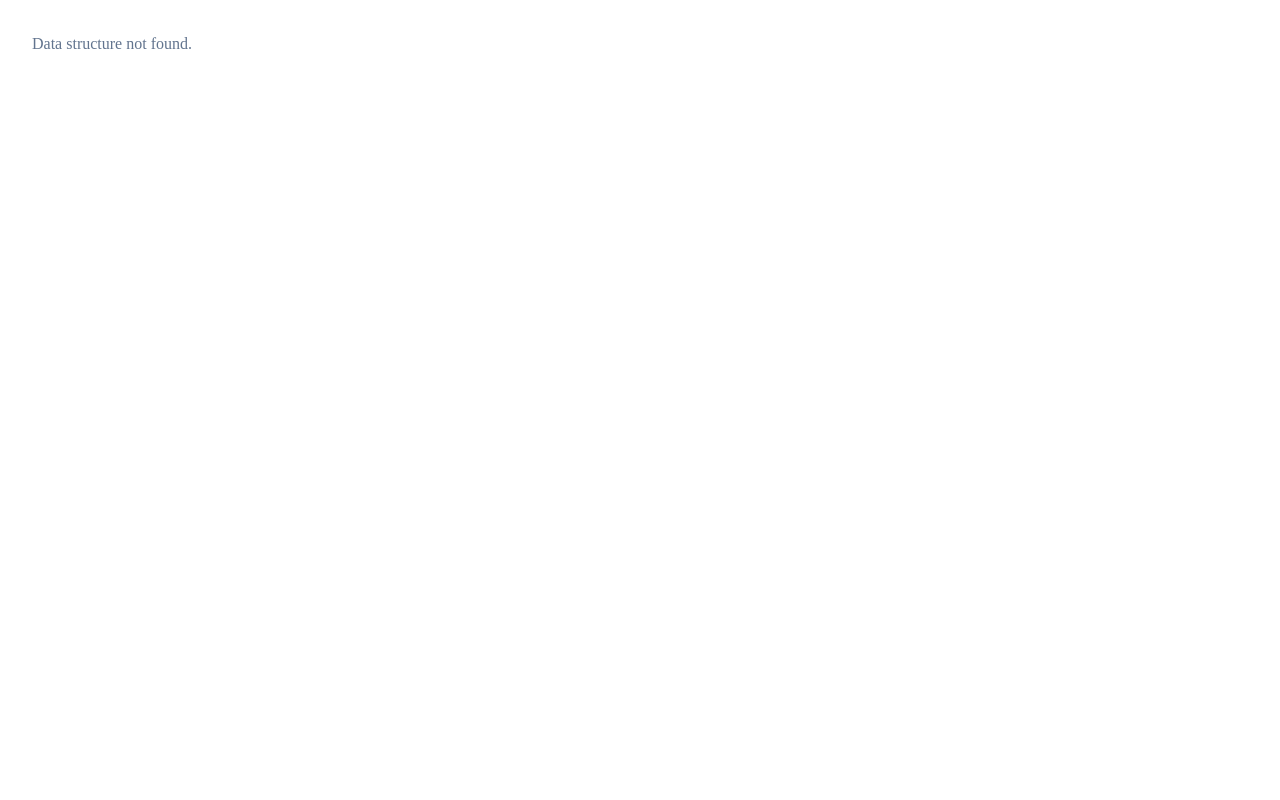
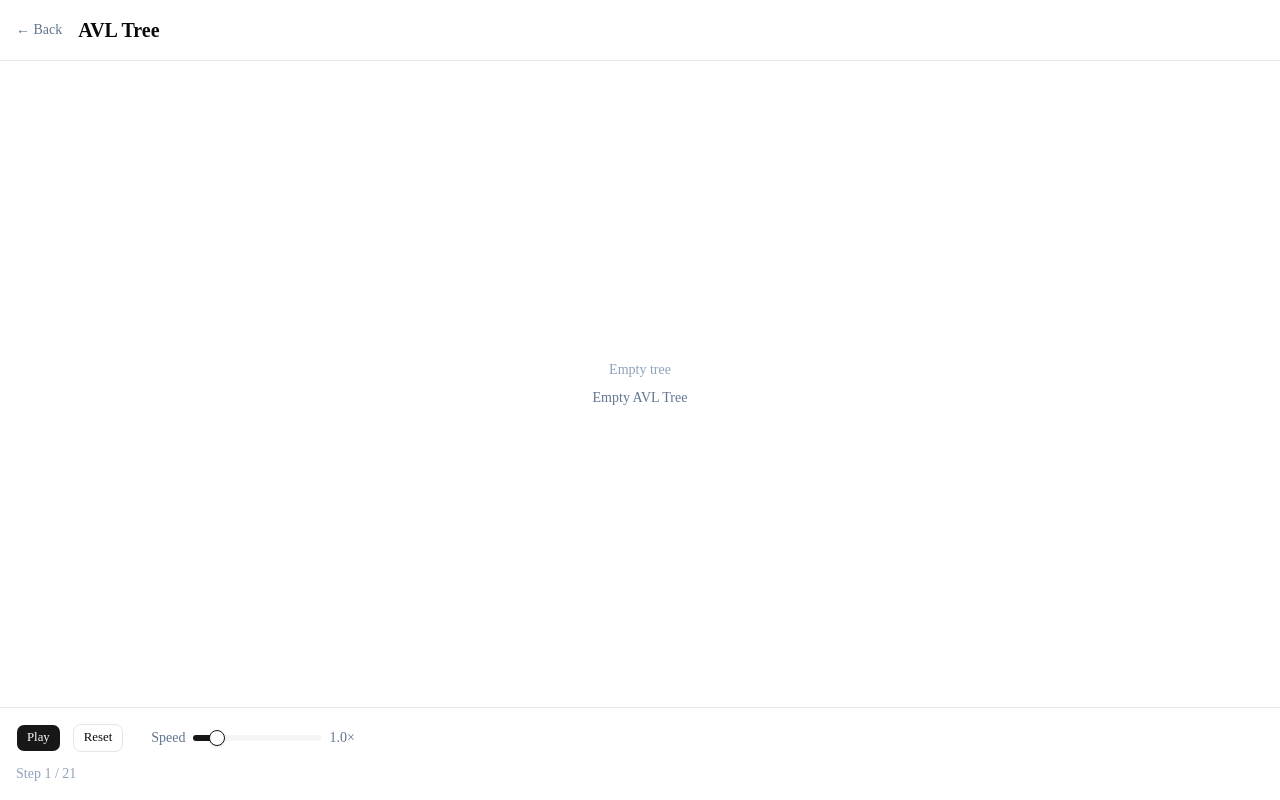
Before and after one commit to omarchouman/data-structures-and-algorithms, a Next.js app in the folder visualizer/: page /data-structures/avl-tree in a window 1280 px wide. Before the commit this address had no page. Built offline with nearby package versions, Linux system fonts and the light colour scheme.

Commit message:
[Addition] DSA Visualizer — Data structures page handles all 12 DS

```diff
--- a/visualizer/app/data-structures/[ds]/page.tsx
+++ b/visualizer/app/data-structures/[ds]/page.tsx
@@ -4,24 +4,63 @@ import Link from "next/link";
 import { useMemo } from "react";
 import { useAnimationPlayer } from "@/components/player/useAnimationPlayer";
 import { AnimationPlayer } from "@/components/player/AnimationPlayer";
+
 import { StackVisualizer } from "@/components/visualizers/StackVisualizer";
 import { QueueVisualizer } from "@/components/visualizers/QueueVisualizer";
+import { LinkedListVisualizer } from "@/components/visualizers/LinkedListVisualizer";
+import { DynamicArrayVisualizer } from "@/components/visualizers/DynamicArrayVisualizer";
+import { DequeVisualizer } from "@/components/visualizers/DequeVisualizer";
+import { HashTableVisualizer } from "@/components/visualizers/HashTableVisualizer";
+import { BSTVisualizer } from "@/components/visualizers/BSTVisualizer";
+import { AVLVisualizer } from "@/components/visualizers/AVLVisualizer";
+import { HeapVisualizer } from "@/components/visualizers/HeapVisualizer";
+import { TrieVisualizer } from "@/components/visualizers/TrieVisualizer";
+import { UnionFindVisualizer } from "@/components/visualizers/UnionFindVisualizer";
+import { SegmentTreeVisualizer } from "@/components/visualizers/SegmentTreeVisualizer";
+
 import { generateStackSteps } from "@/lib/algorithms/dataStructures/stack";
 import { generateQueueSteps } from "@/lib/algorithms/dataStructures/queue";
-import { StackStep, QueueStep } from "@/lib/types";
+import { generateLinkedListSteps } from "@/lib/algorithms/dataStructures/linkedList";
+import { generateDynamicArraySteps } from "@/lib/algorithms/dataStructures/dynamicArray";
+import { generateDequeSteps } from "@/lib/algorithms/dataStructures/deque";
+import { generateHashTableSteps } from "@/lib/algorithms/dataStructures/hashTable";
+import { generateBSTSteps } from "@/lib/algorithms/dataStructures/bst";
+import { generateAVLSteps } from "@/lib/algorithms/dataStructures/avlTree";
+import { generateHeapSteps } from "@/lib/algorithms/dataStructures/heap";
+import { generateTrieSteps } from "@/lib/algorithms/dataStructures/trie";
+import { generateUnionFindSteps } from "@/lib/algorithms/dataStructures/unionFind";
+import { generateSegmentTreeSteps } from "@/lib/algorithms/dataStructures/segmentTree";
 
-const DS_CONFIG = {
-  stack: { label: "Stack", generate: generateStackSteps },
-  queue: { label: "Queue", generate: generateQueueSteps },
-} as const;
+import {
+  StackStep, QueueStep, LinkedListStep, DynamicArrayStep, DequeStep,
+  HashTableStep, BSTStep, AVLStep, HeapStep, TrieStep, UnionFindStep, SegmentTreeStep,
+} from "@/lib/types";
 
-type DSKey = keyof typeof DS_CONFIG;
+type AnyStep =
+  | StackStep | QueueStep | LinkedListStep | DynamicArrayStep | DequeStep
+  | HashTableStep | BSTStep | AVLStep | HeapStep | TrieStep | UnionFindStep | SegmentTreeStep;
+
+const DS_CONFIG: Record<string, { label: string; generate: () => AnyStep[] }> = {
+  stack:          { label: "Stack",          generate: generateStackSteps as () => AnyStep[] },
+  queue:          { label: "Queue",          generate: generateQueueSteps as () => AnyStep[] },
+  "linked-list":  { label: "Linked List",    generate: generateLinkedListSteps as () => AnyStep[] },
+  "dynamic-array":{ label: "Dynamic Array",  generate: generateDynamicArraySteps as () => AnyStep[] },
+  deque:          { label: "Deque",          generate: generateDequeSteps as () => AnyStep[] },
+  "hash-table":   { label: "Hash Table",     generate: generateHashTableSteps as () => AnyStep[] },
+  bst:            { label: "Binary Search Tree", generate: generateBSTSteps as () => AnyStep[] },
+  "avl-tree":     { label: "AVL Tree",       generate: generateAVLSteps as () => AnyStep[] },
+  heap:           { label: "Heap",           generate: generateHeapSteps as () => AnyStep[] },
+  trie:           { label: "Trie",           generate: generateTrieSteps as () => AnyStep[] },
+  "union-find":   { label: "Union-Find",     generate: generateUnionFindSteps as () => AnyStep[] },
+  "segment-tree": { label: "Segment Tree",   generate: generateSegmentTreeSteps as () => AnyStep[] },
+};
 
 export default function DataStructurePage() {
   const { ds } = useParams<{ ds: string }>();
-  const config = DS_CONFIG[ds as DSKey];
-  const steps = useMemo(() => (config?.generate() ?? []) as (StackStep | QueueStep)[], [ds]);
+  const config = DS_CONFIG[ds];
+  const steps = useMemo(() => config?.generate() ?? [], [ds]);
   const player = useAnimationPlayer(steps);
+  const step = player.currentStep;
 
   if (!config) return <div className="p-8 text-slate-500">Data structure not found.</div>;
 
@@ -32,8 +71,18 @@ export default function DataStructurePage() {
         <h1 className="text-xl font-semibold">{config.label}</h1>
       </header>
       <main className="flex-1 flex items-center justify-center p-8">
-        {ds === "stack" && <StackVisualizer step={player.currentStep as StackStep} />}
-        {ds === "queue" && <QueueVisualizer step={player.currentStep as QueueStep} />}
+        {ds === "stack"           && <StackVisualizer step={step as StackStep} />}
+        {ds === "queue"           && <QueueVisualizer step={step as QueueStep} />}
+        {ds === "linked-list"     && <LinkedListVisualizer step={step as LinkedListStep} />}
+        {ds === "dynamic-array"   && <DynamicArrayVisualizer step={step as DynamicArrayStep} />}
+        {ds === "deque"           && <DequeVisualizer step={step as DequeStep} />}
+        {ds === "hash-table"      && <HashTableVisualizer step={step as HashTableStep} />}
+        {ds === "bst"             && <BSTVisualizer step={step as BSTStep} />}
+        {ds === "avl-tree"        && <AVLVisualizer step={step as AVLStep} />}
+        {ds === "heap"            && <HeapVisualizer step={step as HeapStep} />}
+        {ds === "trie"            && <TrieVisualizer step={step as TrieStep} />}
+        {ds === "union-find"      && <UnionFindVisualizer step={step as UnionFindStep} />}
+        {ds === "segment-tree"    && <SegmentTreeVisualizer step={step as SegmentTreeStep} />}
       </main>
       <AnimationPlayer
         index={player.index}
```
